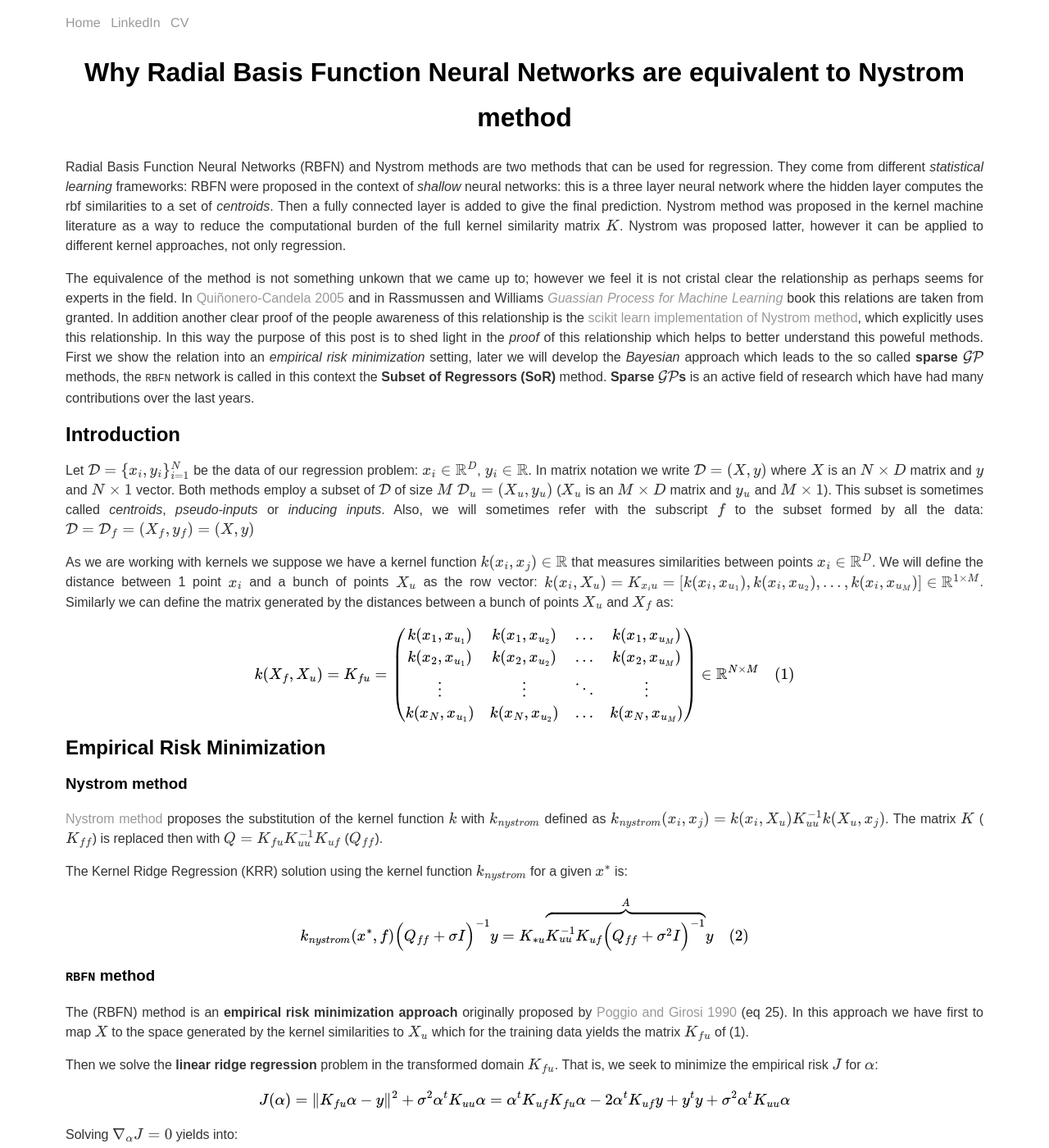
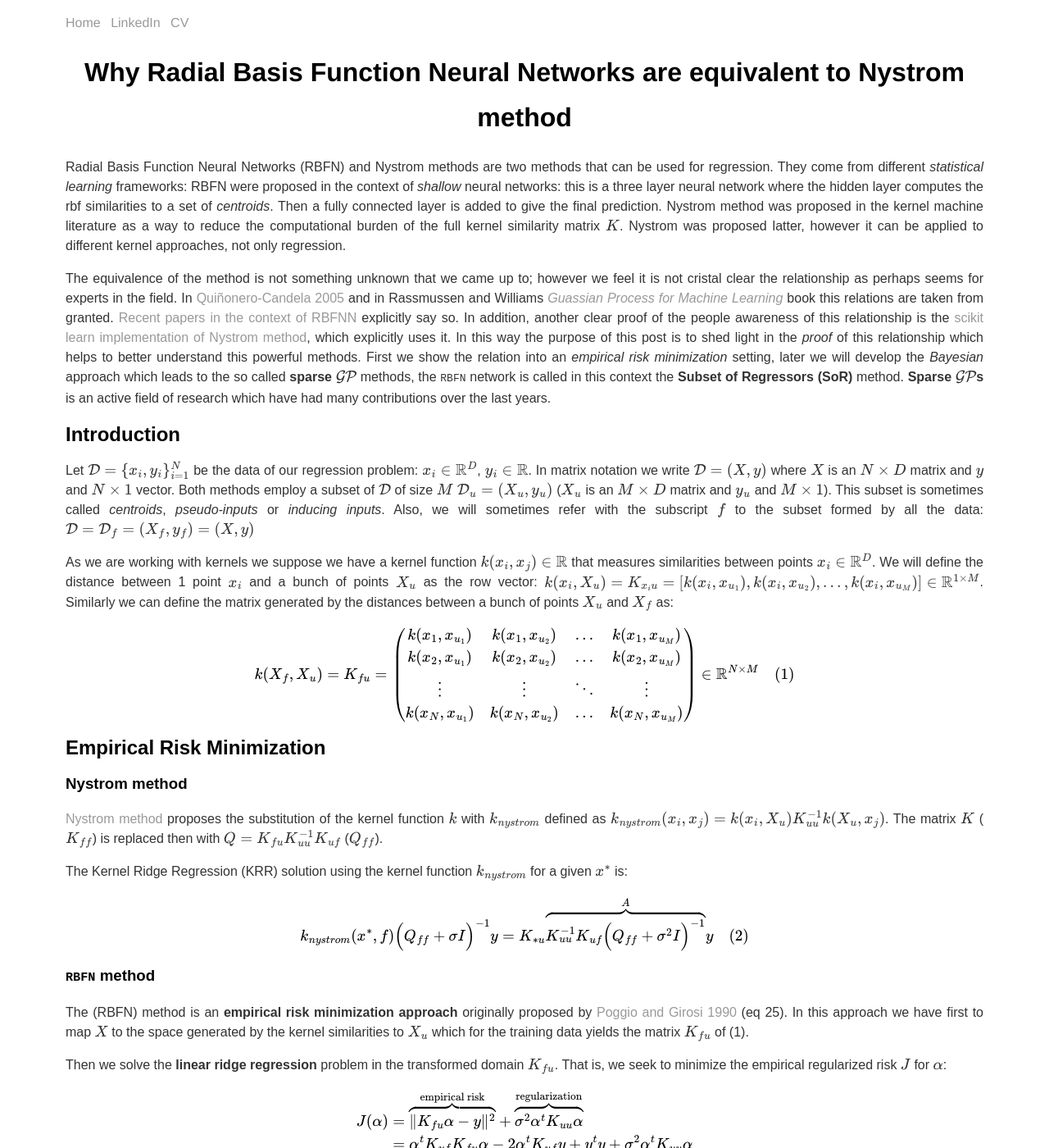
Before and after one commit to Haiiah/gonzmg88.github.io, a Jekyll site: the page built from blog/2017_10_24-NystromRBFNN.md, in a window 1280 px wide and 1400 px high. Shown: the whole window at 82% size. Built offline with Jekyll 4.4.1, drawn with Linux system fonts in a browser that asks for light colours; formulas are drawn with MathJax 3; some of the changed text lies outside the part shown.

Commit message:
More comments

```diff
--- a/blog/2017_10_24-NystromRBFNN.md
+++ b/blog/2017_10_24-NystromRBFNN.md
@@ -33,7 +33,7 @@
 
 Radial Basis Function Neural Networks (RBFN) and Nystrom methods are two methods that can be used for regression. They come from different *statistical learning* frameworks: RBFN were proposed in the context of *shallow* neural networks: this is a three layer neural network where the hidden layer computes the rbf similarities to a set of *centroids*. Then a fully connected layer is added to give the final prediction. Nystrom method was proposed in the kernel machine literature as a way to reduce the computational burden of the full kernel similarity matrix $K$. Nystrom was proposed latter, however it can be applied to different kernel approaches, not only regression.
 
-The equivalence of the method is not something unkown that we came up to; however we feel it is not cristal clear the relationship as perhaps seems for experts in the field. In [Quiñonero-Candela 2005](http://www.jmlr.org/papers/v6/quinonero-candela05a.html){:target="_blank"} and in Rassmussen and Williams [*Guassian Process for Machine Learning*](http://www.gaussianprocess.org/gpml/){:target="_blank"} book this relations are taken from granted. In addition another clear proof of the people awareness of this relationship is the [scikit learn implementation of Nystrom method](http://scikit-learn.org/stable/auto_examples/plot_kernel_approximation.html#sphx-glr-auto-examples-plot-kernel-approximation-py){:target="_blank"}, which explicitly uses this relationship. In this way the purpose of this post is to shed light in the *proof* of this relationship which helps to better understand this poweful methods. First we show the relation into an *empirical risk minimization* setting, later we will develop the *Bayesian* approach which leads to the so called **sparse $\mathcal{GP}$** methods, the `RBFN` network is called in this context the **Subset of Regressors (SoR)** method. **Sparse $\mathcal{GP}$s** is an active field of research which have had many contributions over the last years.
+The equivalence of the method is not something unknown that we came up to; however we feel it is not cristal clear the relationship as perhaps seems for experts in the field. In [Quiñonero-Candela 2005](http://www.jmlr.org/papers/v6/quinonero-candela05a.html){:target="_blank"} and in Rassmussen and Williams [*Guassian Process for Machine Learning*](http://www.gaussianprocess.org/gpml/){:target="_blank"} book this relations are taken from granted. [Recent papers in the context of RBFNN](http://proceedings.mlr.press/v51/que16.html){:target="_blank"} explicitly say so. In addition, another clear proof of the people awareness of this relationship is the [scikit learn implementation of Nystrom method](http://scikit-learn.org/stable/auto_examples/plot_kernel_approximation.html#sphx-glr-auto-examples-plot-kernel-approximation-py){:target="_blank"}, which explicitly uses it. In this way the purpose of this post is to shed light in the *proof* of this relationship which helps to better understand this powerful methods. First we show the relation into an *empirical risk minimization* setting, later we will develop the *Bayesian* approach which leads to the so called **sparse $\mathcal{GP}$** methods, the `RBFN` network is called in this context the **Subset of Regressors (SoR)** method. **Sparse $\mathcal{GP}$s** is an active field of research which have had many contributions over the last years.
 
 ## Introduction
 Let $$ \mathcal{D}=\{x_i,y_i\}_{i=1}^N $$ be the data of our regression problem: \\(x_i\in\mathbb{R}^D\\), \\(y_i\in \mathbb{R}\\). In matrix notation we write \\(\mathcal{D}=(X,y)\\) where \\(X\\) is an $N\times D$ matrix and \\(y\\) and \\(N \times 1\\) vector. Both methods employ a subset of \\(\mathcal{D}\\) of size \\(M\\) \\(\mathcal{D}_u = (X_u,y_u)\\) (\\(X_u\\) is an \\(M\times D\\) matrix and \\(y_u\\) and $M \times 1$). This subset is sometimes called *centroids*, *pseudo-inputs* or *inducing inputs*. Also, we will sometimes refer with the subscript $f$ to the subset formed by all the data: \\(\mathcal{D}=\mathcal{D_f}=(X_f,y_f)=(X,y)\\)
@@ -65,10 +65,12 @@
 
 The (RBFN) method is an **empirical risk minimization approach** originally proposed by [Poggio and Girosi 1990](http://cbcl.mit.edu/people/poggio/journals/poggio-girosi-IEEE-1990.pdf){:target="_blank"} (eq 25). In this approach we have first to map $X$ to the space generated by the kernel similarities to $X_u$ which for the training data yields the matrix $K_{fu}$ of (1).
 
-Then we solve the **linear ridge regression** problem in the transformed domain $K_{fu}$. That is, we seek to minimize  the empirical risk $J$ for $\alpha$:
+Then we solve the **linear ridge regression** problem in the transformed domain $K_{fu}$. That is, we seek to minimize  the empirical regularized risk $J$ for $\alpha$:
 
 $$
-J(\alpha) = \| K_{fu}\alpha - y\|^2 + \sigma^2 \alpha^t K_{uu} \alpha = \alpha^t K_{uf}K_{fu} \alpha - 2 \alpha^t K_{uf} y + y^ty +  \sigma^2 \alpha^t K_{uu}\alpha
+\begin{aligned}
+J(\alpha) &= \overbrace{\| K_{fu}\alpha - y\|^2}^{\text{empirical risk}} + \overbrace{\sigma^2 \alpha^t K_{uu} \alpha}^{\text{regularization}} \\ &= \alpha^t K_{uf}K_{fu} \alpha - 2 \alpha^t K_{uf} y + y^ty +  \sigma^2 \alpha^t K_{uu}\alpha
+\end{aligned}
 $$
 
 Solving $\nabla_{\alpha} J = 0$ yields into:
@@ -85,9 +87,11 @@
 
 We see here the *three layer network*: the first layer is the input, the second layer is formed by the kernel similarities to $X_u$ and the third one: the output $y$.
 
+We may wonder why do we have to use the $K_{uu}$ in the regularization of the risk of $J(\alpha)$? One practical reason is that if $X_u$ is $X$ (i.e. all the data) the solution (3) will be the standard KRR solution since $K=K_{uf}=K_{fu}=K_{uu}$. Another one probably will be related to the fact that if two rows of $$X_u$$ $$ x_{ui} $$, $$ x_{uj} $$ are very correlated their corresponding $$\alpha_i$$, $$\alpha_j$$ coefficients should be regularized.
+
 ### Matrix inversion lemma proof
 
-The easiest way to prove the equivalence between both methods (which is used in Rassmusen and Williams Chapter 8 section 6.1.) is to rely on the **matrix inversion lemma** which states:
+The easiest way to prove the equivalence between both methods (which is used in [Rassmusen and Williams book](http://www.gaussianprocess.org/gpml/){:target="_blank"} Chapter 8 section 6.1.) is to rely on the **matrix inversion lemma** which states:
 
 $$
  \Big(Z + UWV^t\Big)^{-1} = Z^{-1} -Z^{-1} U\Big(W^{-1} + V^tZ^{-1}U\Big)^{-1}V^tZ^{-1}
@@ -200,7 +204,7 @@
  \end{aligned}
 $$
 
-So we see that the MAP of the Bayesian RBFN approach is the same of the empirical risk minimization RBFN approach. Given that we can also say that it is also the same to the KRR solution using Nystrom method and by the way it is also the mean of the $\mathcal{GP}$ solution using Nystrom method. So we wonder now: *is this solution going to be also the mean of the Bayesian RBFN approach?* The answer, as you might expect, is also yes.
+So we see that the MAP of the Bayesian RBFN approach is the same of the empirical risk minimization RBFN approach. Given that we can also say that it is also the same to the KRR solution using Nystrom method and by the way it is also the mean of the $\mathcal{GP}$ solution using Nystrom method. So we have different methods derived from different points of view which at the end lead to the same *point estimates*. The only thing that remains is the fully Bayesian RBFN approach; we wonder: *will the mean of fully Bayesian RBFN approach give the same predictions as all the methods?* The answer, as you might expect, is also yes.
 
 #### Fully Bayesian approach
 We will develop here the *"similar to $\mathcal{GP}$"* approach to derive the **posterior predictive distribution** $$ p(y^*\mid x_*,X,y)$$. First we consider the *augmented likelihood*:
@@ -249,4 +253,6 @@
 p(y,y^* \mid  X,X_*) = \mathcal{N}\left(\begin{pmatrix}y \\ y^* \end{pmatrix} \Big| \; 0,\:\begin{pmatrix} K_{fu}AK_{uf} + \sigma^2 I & K_{fu}AK_{u*} \\ K_{*u}AK_{uf} & K_{*u}AK_{u*} + \sigma^2 I \end{pmatrix} \right)
 $$
 
-Using the same procedure than in equation (5) and assuming $A=K_{uu}^{-1}$ we retrieve back the same **predictive posterior** as in Nystrom method.
+Using the same procedure than in equation (5) and assuming $A=K_{uu}^{-1}$ we retrieve back the same **predictive posterior** as in Nystrom $\mathcal{GP}$ method.
+
+One of the biggest concerns about this predictive posterior distribution (equation 5) is that the predictive variance may go to zero when the test input $$x^*$$ is far from the the subset $X_u$. To see why consider that if $$x^*$$ is far from all the data $X$ the natural behaviour of the $\mathcal{GP}$ is to stick to the prior. The prior variance is $Q_{*,*} = K_{*u}K_{uu}^{-1}K_{u*}$ which in turn will be close to zero if we consider for example the `rbf` kernel. We refer the reader to [Quiñonero-Candela 2005](http://www.jmlr.org/papers/v6/quinonero-candela05a.html){:target="_blank"} for further discussion and alternatives.
```
Also changed, not shown: other parts of blog/2017_10_24-NystromRBFNN.md (+1 -1 lines).
